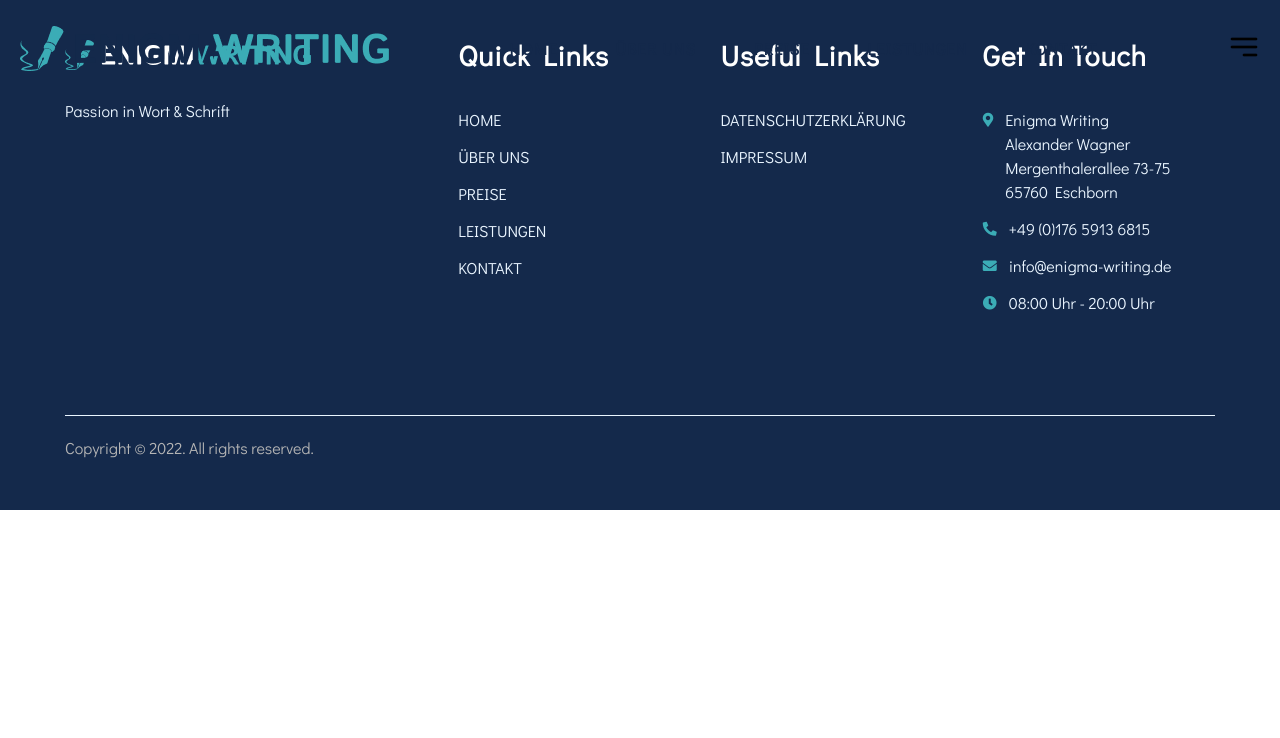
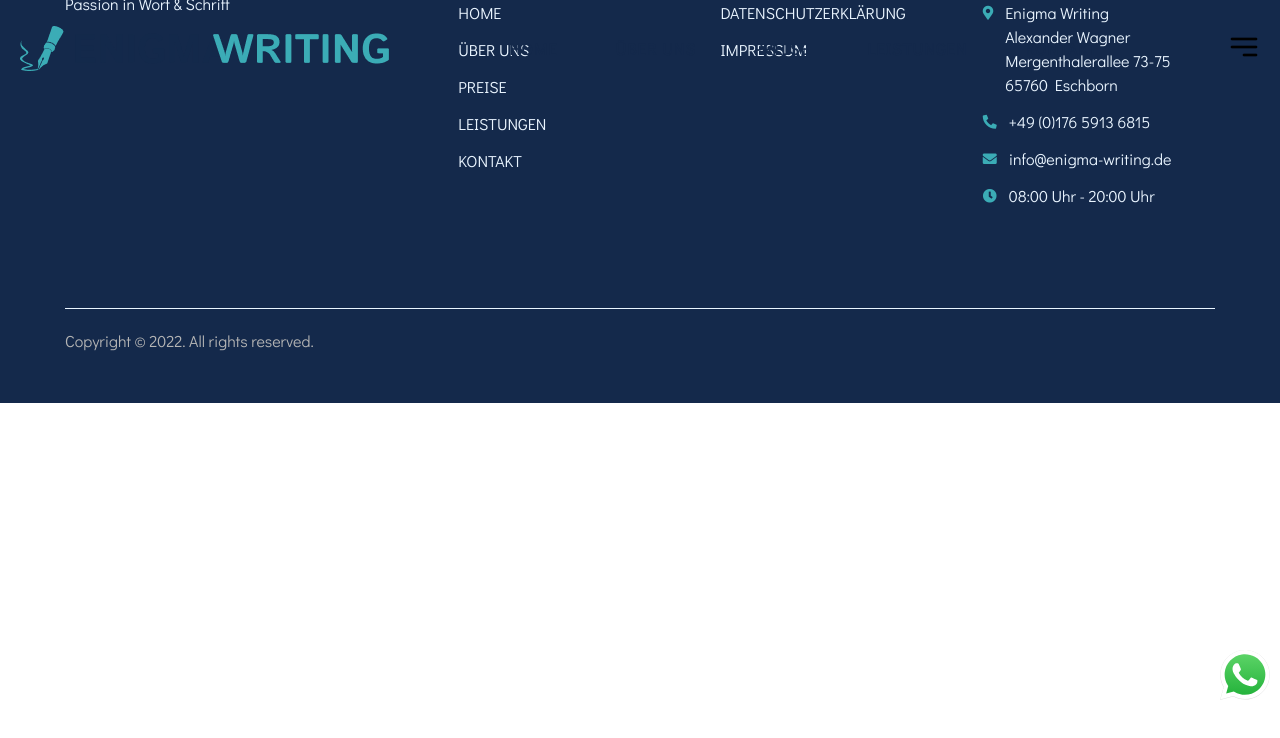
Before and after one commit to RocketHomepage/Ghost, a Next.js app: page /ScrollToTop in a window 1280 px wide. Before the commit this address had no page. Shown: the top 738 px of the page. Built offline with nearby package versions, Linux system fonts and the light colour scheme.

Commit message:
Final Fixes

```diff
--- a/component/footer.js
+++ b/component/footer.js
@@ -6,6 +6,27 @@ import F_logo from "../Images/footer-logo.png";
 const Footer = () => {
   return (
     <>
+      <Link href="https://wa.me/49017659136815?text=" passHref >
+         <a target="_blank" rel="noopener noreferrer" className='whatsapp'>
+          <svg width="100" height="100" viewBox="0 0 100 100" fill="none" xmlns="http://www.w3.org/2000/svg">
+            <g clip-path="url(#clip0_1760_80901)">
+            <path d="M85.048 14.532C76.5478 6.02845 65.2468 0.904007 53.2493 0.112931C41.2519 -0.678145 29.3759 2.91806 19.8327 10.2319C10.2895 17.5457 3.72972 28.0786 1.37483 39.8692C-0.980072 51.6599 1.03045 63.9045 7.032 74.323L0 100L26.277 93.11C33.5448 97.0677 41.6884 99.1415 49.964 99.142H49.985C59.7873 99.1411 69.3693 96.2342 77.5198 90.7887C85.6703 85.3431 92.0234 77.6035 95.776 68.548C99.5287 59.4925 100.512 49.5277 98.6029 39.9132C96.6934 30.2987 91.9763 21.4662 85.048 14.532ZM49.985 90.773H49.969C42.591 90.7735 35.3485 88.7903 29 85.031L27.495 84.139L11.9 88.227L16.063 73.027L15.082 71.469C10.2266 63.7319 8.08003 54.6007 8.97978 45.5107C9.87953 36.4208 13.7746 27.8875 20.0526 21.2525C26.3306 14.6175 34.6356 10.2569 43.6619 8.85624C52.6883 7.45559 61.9242 9.09432 69.9177 13.5148C77.9112 17.9353 84.2091 24.8869 87.8212 33.2767C91.4334 41.6666 92.1549 51.0189 89.8726 59.8636C87.5902 68.7082 82.4332 76.5436 75.2124 82.1379C67.9916 87.7323 59.1164 90.7684 49.982 90.769L49.985 90.773Z" fill="#E0E0E0"/>
+            <path d="M2.275 97.151L8.986 72.643C3.78708 63.6222 1.70947 53.1382 3.07529 42.8165C4.44111 32.4947 9.17406 22.9119 16.5403 15.5538C23.9066 8.19571 33.4946 3.47337 43.8178 2.11896C54.1411 0.764552 64.6228 2.85375 73.6378 8.06264C82.6528 13.2715 89.6976 21.3091 93.6798 30.9292C97.6619 40.5492 98.3591 51.2144 95.6631 61.271C92.9672 71.3276 87.0287 80.2138 78.7685 86.5519C70.5082 92.8901 60.3877 96.326 49.976 96.327H49.955C42.0594 96.3255 34.2898 94.347 27.355 90.572L2.279 97.147L2.275 97.151Z" fill="url(#paint0_linear_1760_80901)"/>
+            <path fill-rule="evenodd" clip-rule="evenodd" d="M37.736 28.513C36.819 26.474 35.853 26.433 34.981 26.398C34.267 26.367 33.45 26.369 32.635 26.369C32.0145 26.3854 31.4042 26.53 30.8423 26.7936C30.2804 27.0572 29.7791 27.4343 29.37 27.901C27.9856 29.2118 26.8895 30.7967 26.1516 32.5545C25.4136 34.3124 25.05 36.2048 25.084 38.111C25.084 44.135 29.472 49.956 30.084 50.773C30.696 51.59 38.554 64.346 50.998 69.253C61.34 73.331 63.445 72.52 65.69 72.316C67.935 72.112 72.933 69.355 73.954 66.496C74.975 63.637 74.974 61.187 74.668 60.675C74.362 60.163 73.546 59.859 72.321 59.246C71.096 58.633 65.078 55.671 63.955 55.263C62.832 54.855 62.016 54.651 61.2 55.877C60.384 57.103 58.039 59.858 57.324 60.677C56.609 61.496 55.895 61.597 54.671 60.985C51.0617 59.5461 47.7303 57.4901 44.826 54.909C42.1491 52.4351 39.8539 49.5781 38.015 46.431C37.301 45.207 37.938 44.543 38.553 43.931C39.103 43.383 39.777 42.502 40.39 41.787C40.8924 41.1681 41.3042 40.4809 41.613 39.746C41.7761 39.4084 41.8523 39.0354 41.8348 38.6608C41.8174 38.2863 41.7068 37.922 41.513 37.601C41.204 36.988 38.824 30.934 37.736 28.513V28.513Z" fill="white"/>
+            <path d="M84.643 14.374C76.2424 5.96229 65.0703 0.891443 53.2081 0.106267C41.346 -0.678909 29.603 2.87513 20.167 10.1062C10.731 17.3373 4.2456 27.7522 1.91921 39.4104C-0.407176 51.0687 1.58409 63.1751 7.522 73.474L0.571 98.861L26.546 92.05C33.7304 95.9624 41.7804 98.0125 49.961 98.013H49.982C59.6725 98.0137 69.1456 95.1411 77.2036 89.7583C85.2615 84.3755 91.5426 76.7244 95.2525 67.7722C98.9624 58.82 99.9345 48.9687 98.0461 39.464C96.1577 29.9594 91.4934 21.228 84.643 14.374V14.374ZM49.982 89.74H49.971C42.6774 89.7407 35.5178 87.7802 29.242 84.064L27.754 83.182L12.336 87.223L16.451 72.195L15.482 70.655C10.6825 63.0064 8.56079 53.9798 9.45051 44.994C10.3402 36.0082 14.1909 27.5729 20.3971 21.014C26.6034 14.4552 34.8133 10.1448 43.7363 8.76048C52.6593 7.37613 61.7893 8.99633 69.6911 13.3664C77.5929 17.7364 83.8185 24.6085 87.389 32.9023C90.9595 41.1961 91.6726 50.4413 89.4162 59.1846C87.1597 67.9278 82.0617 75.6733 74.9235 81.2034C67.7853 86.7335 59.0117 89.7346 49.982 89.735V89.74Z" fill="white"/>
+            </g>
+            <defs>
+            <linearGradient id="paint0_linear_1760_80901" x1="49.7758" y1="97.151" x2="49.7758" y2="1.71693" gradientUnits="userSpaceOnUse">
+            <stop stop-color="#20B038"/>
+            <stop offset="1" stop-color="#60D66A"/>
+            </linearGradient>
+            <clipPath id="clip0_1760_80901">
+            <rect width="99.553" height="100" fill="white"/>
+            </clipPath>
+            </defs>
+          </svg>
+        </a>
+      </Link>
       <section className="main-footer">
         <div className="container">
           {/* <div className="paget-box">
--- a/pages/index.js
+++ b/pages/index.js
@@ -10,6 +10,7 @@ import pp_img from "../Images/pp-img.jpg";
 import we_1 from "../Images/we-1.jpg";
 import { useEffect } from "react";
 import Head from 'next/head'
+import ScrollToTop from './ScrollToTop';
 
 const isServer = typeof window === "undefined";
 const WOW = !isServer ? require("wow.js") : null;
@@ -800,6 +801,7 @@ const Home = () => {
           </div>
         </div>
       </section>
+      <ScrollToTop></ScrollToTop>
     </>
   );
 };
--- a/styles/globals.css
+++ b/styles/globals.css
@@ -2254,6 +2254,11 @@ span.fbdes-text {
     color: var(--white_color);
 }
 
+.contactform form button:hover {
+    background: #000;
+    color: var(--white_color);
+}
+
 .css-1s2u09g-control {
     background: none !important;
 }
@@ -3148,3 +3153,35 @@ span.fbdes-text {
     font-size: 20px;
     font-weight: bold;
 }
+
+.whatsapp {
+    width: 50px;
+    height: 50px;
+    position: fixed;
+    z-index: 999;
+    bottom: 100px;
+    right: 10px;
+}
+
+.whatsapp svg {
+    width: 50px;
+    height: 50px;
+}
+
+.scrolltop {
+    background: var(--primary_color);
+}
+
+.scrolltop {
+    background: var(--primary_color);
+    width: 50px;
+    height: 50px;
+    text-align: center;
+    padding: 5px;
+    border-radius: 4px;
+    position: fixed;
+    right: 10px;
+    bottom: 30px;
+    z-index: 999;
+    box-shadow: 0 5px 10px rgb(0 0 0 / 30%);
+}
```
Also changed, not shown: pages/ScrollToTop.js (added, +37 -0 lines).
